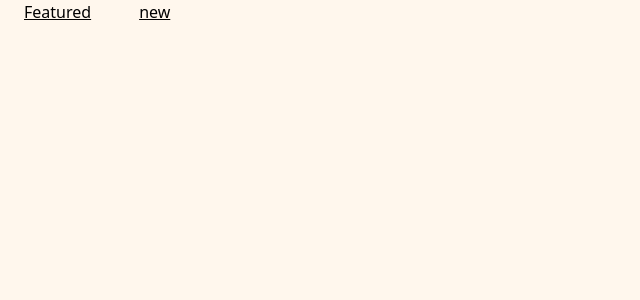
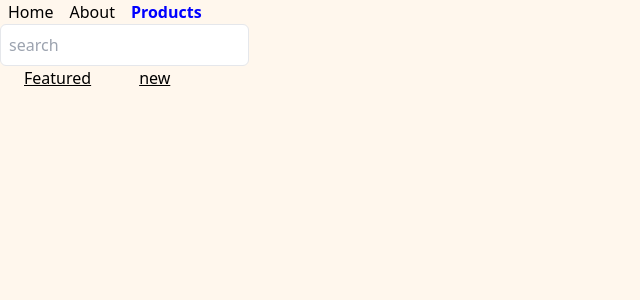
Before and after one commit to HIRWA13/React-Router, a React (Vite) app: page /products in a window 1280 px wide. Shown: the top 300 px of the page, without its empty margins (0-640 px from the left). Built offline with nearby package versions, Linux system fonts and the light colour scheme.

Commit message:
fix: fix nested routes

```diff
--- a/src/App.jsx
+++ b/src/App.jsx
@@ -12,6 +12,7 @@ import NewProducts from "./components/NewProducts";
 function App() {
   return (
     <>
+    <NavBar />
       <Routes>
         <Route path="/" element={<Home />} />
         <Route path="about" element={<About />} />
--- a/src/components/Home.jsx
+++ b/src/components/Home.jsx
@@ -1,4 +1,4 @@
-import { useNavigate, Outlet } from "react-router-dom";
+import { useNavigate } from "react-router-dom";
 import NavBar from "./NavBar";
 
 export default function Home() {
@@ -6,7 +6,6 @@ export default function Home() {
   return (
     <>
     <NavBar />
-    <Outlet />
       <div className="text-xl font-bold">Home Page</div>
       <button onClick={() => navigate('order-summary')} className="py-2 px-6 bg-gray-400 w-44">place your order</button>
     </>
--- a/src/components/Products.jsx
+++ b/src/components/Products.jsx
@@ -1,8 +1,9 @@
-import { Link } from "react-router-dom"
+import { Link, Outlet } from "react-router-dom"
 
 export default function Products() {
   return (
     <div>
+    <input type="search" placeholder="search" className="border rounded-md p-2"/>
       <div>
         <Link
           to="featured"
@@ -17,6 +18,7 @@ export default function Products() {
           new
         </Link>
       </div>
+      <Outlet />
     </div>
   );
 }
```
